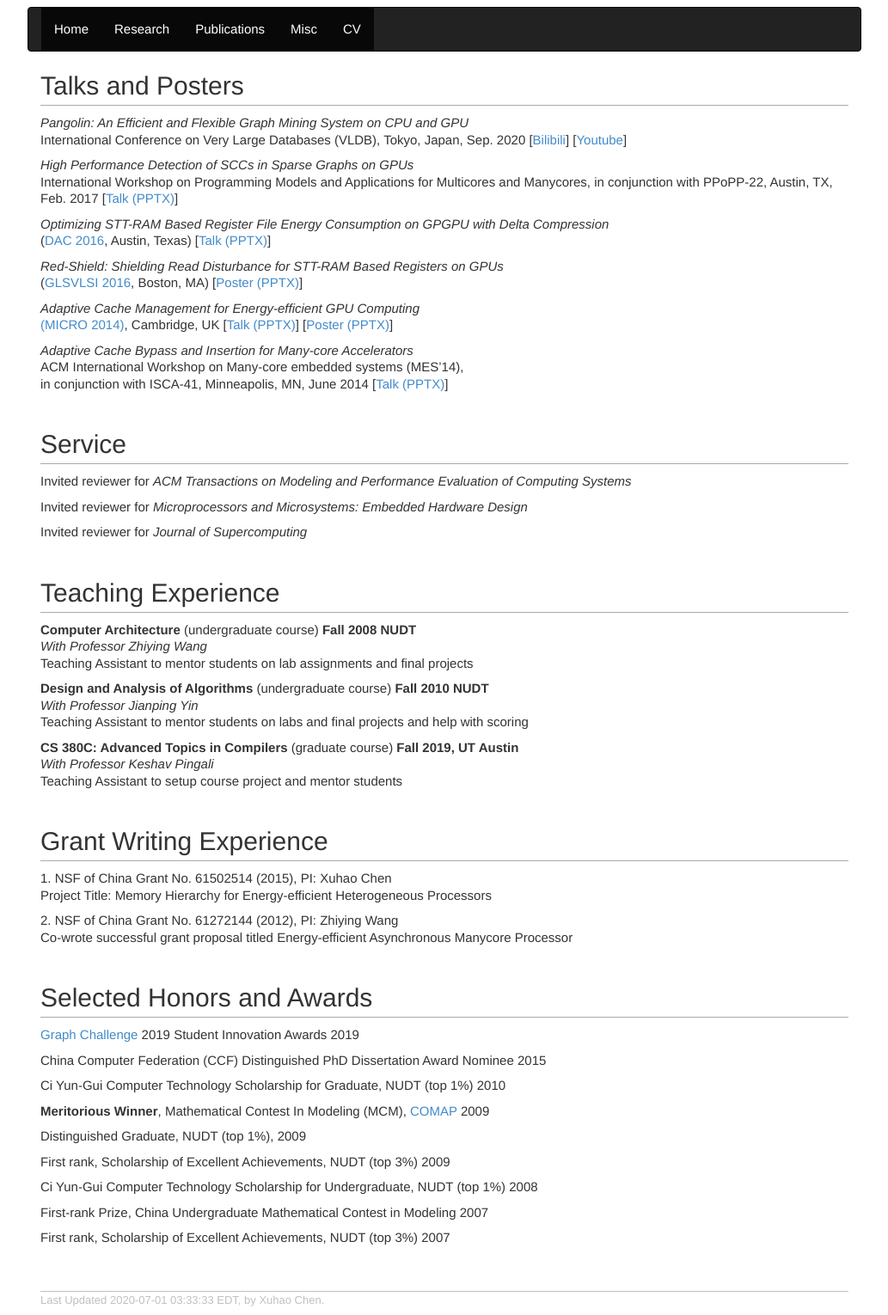
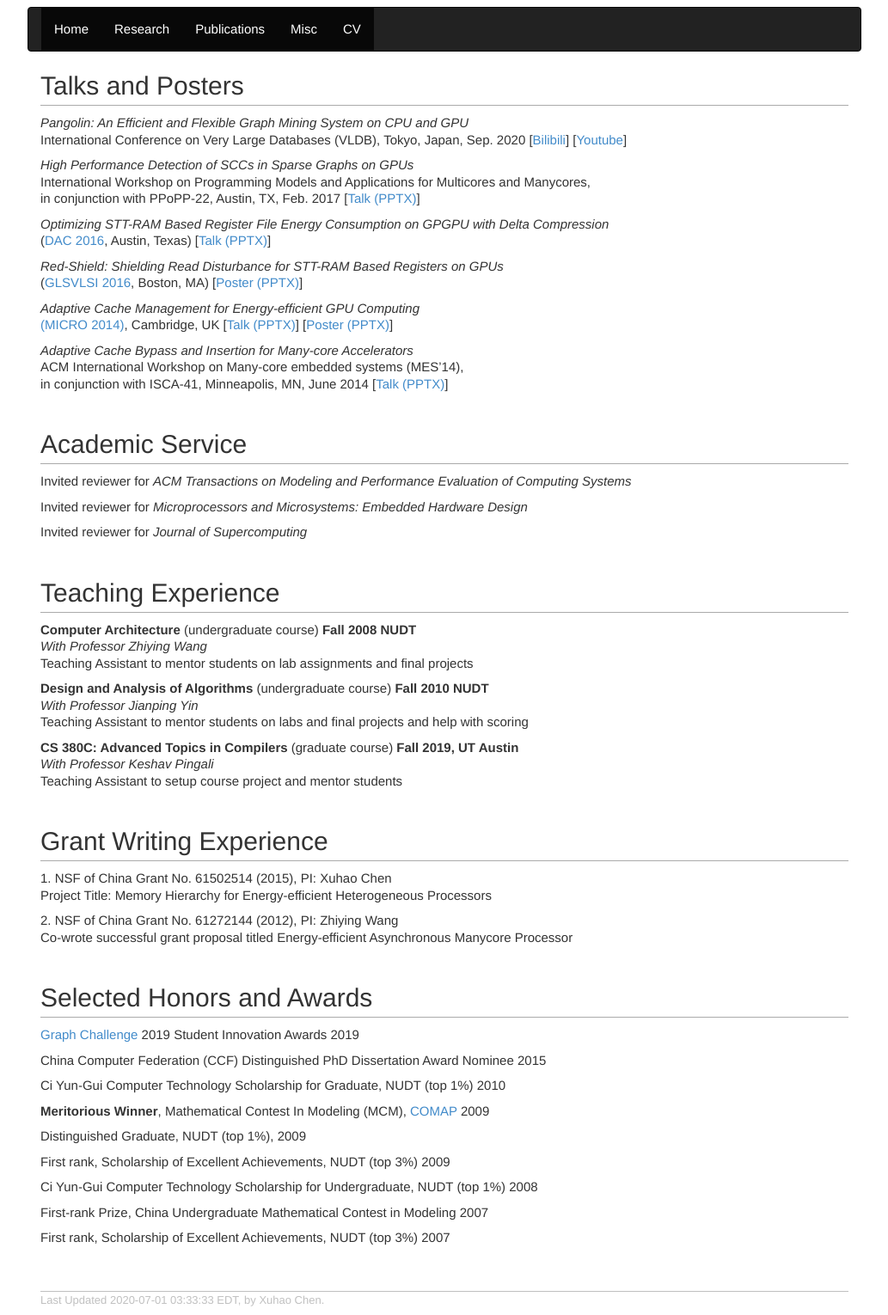
Before and after one commit to chenxuhao/chenxuhao.github.io, a Jekyll site: the page built from misc.html, in a window 1280 px wide. Shown: the whole page at 86% size, without its empty margins (123-1156 px from the left). Built offline with Jekyll 4.4.1, drawn with Linux system fonts in a browser that asks for light colours.

Commit message:
update cv

```diff
--- a/misc.html
+++ b/misc.html
@@ -10,7 +10,7 @@ International Conference on Very Large Databases (VLDB), Tokyo, Japan, Sep. 2020
 [<a href="https://www.youtube.com/watch?v=rPaQaQfieik">Youtube</a>]
 
 <p><i>High Performance Detection of SCCs in Sparse Graphs on GPUs</i>  <br />
-International Workshop on Programming Models and Applications for Multicores and Manycores,
+International Workshop on Programming Models and Applications for Multicores and Manycores, <br />
 in conjunction with PPoPP-22, Austin, TX, Feb. 2017
 [<a href="docs/pmam-2016.pptx">Talk (PPTX)</a>]
 
@@ -32,7 +32,7 @@ ACM International Workshop on Many-core embedded systems (MES’14), <br />
 in conjunction with ISCA-41, Minneapolis, MN, June 2014
 [<a href="docs/mes-2014.pptx">Talk (PPTX)</a>] <br /> </p>
 
-<h2>Service </h2>
+<h2>Academic Service </h2>
 
 <p>Invited reviewer for
 <i>ACM Transactions on Modeling and Performance Evaluation of Computing Systems</i>
```
Also changed, not shown: 1 other file.
